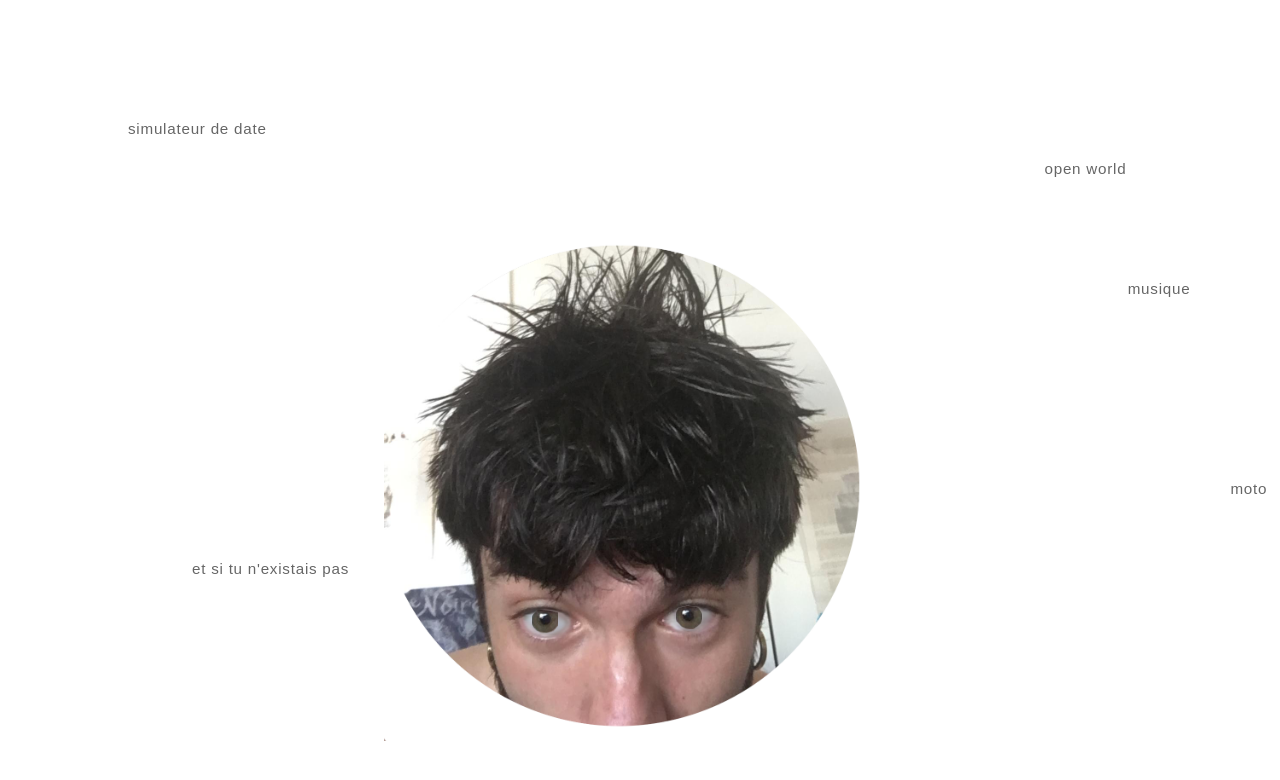
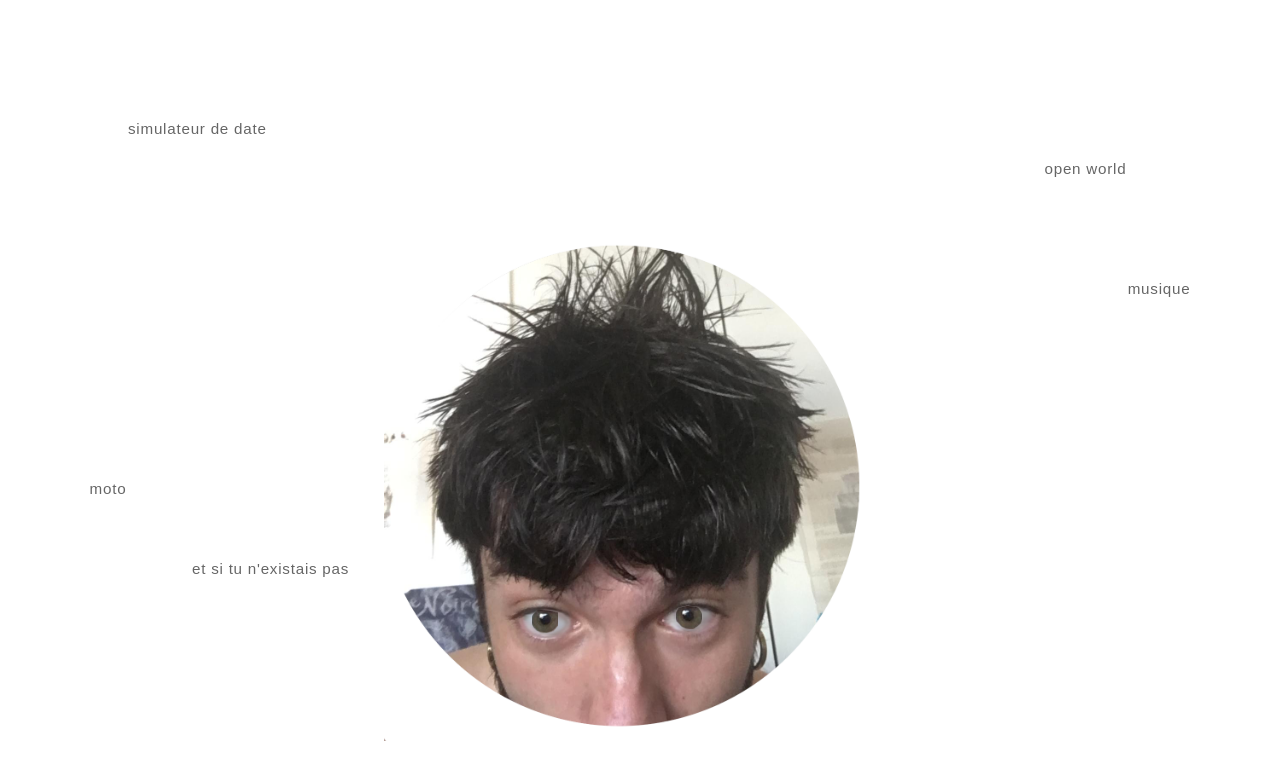
Before and after one commit to meddyordinateur/accueil, a plain HTML site: page index.html in a window 1280 px wide. Drawn offline with Linux system fonts and the light colour scheme.

Commit message:
Update style.css

```diff
--- a/style.css
+++ b/style.css
@@ -1,7 +1,3 @@
-/* =========================
-   BASE
-   ========================= */
-
 html, body {
   background: #ffffff;
   margin: 0;
@@ -14,9 +10,7 @@ html, body {
   align-items: center;
 }
 
-/* =========================
-   VISAGE
-   ========================= */
+
 
 .face {
   position: relative;
@@ -30,9 +24,7 @@ html, body {
   background-position: center;
 }
 
-/* =========================
-   YEUX
-   ========================= */
+
 
 .eye {
   position: absolute;
@@ -44,9 +36,7 @@ html, body {
   transition: transform 0.05s linear;
 }
 
-/* =========================
-   LIENS (PAGE D’ACCUEIL)
-   ========================= */
+
 
 .links {
   position: absolute;
@@ -77,11 +67,11 @@ html, body {
 }
 
 /* =========================
-   POSITIONNEMENT DES LIENS
+LIENS
    ========================= */
 
 .l1 { top: 15vh; left: 10vw; }
 .l2 { top: 70vh; left: 15vw; }
 .l3 { top: 20vh; right: 12vw; }
 .l4 { top: 35vh; right: 7vw; }
-.l5 { top: 60vh; right: 1vw; }
+.l5 { top: 60vh; left: 7vw; }
```
